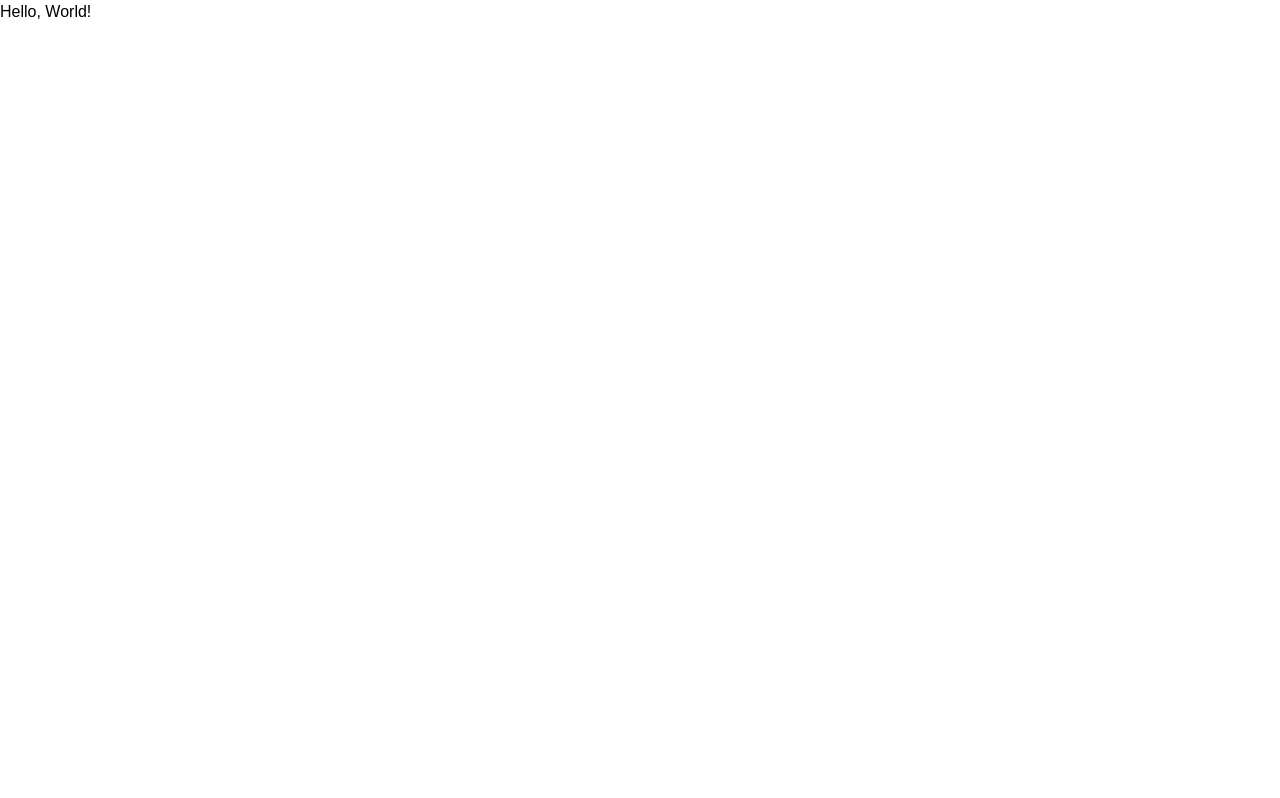
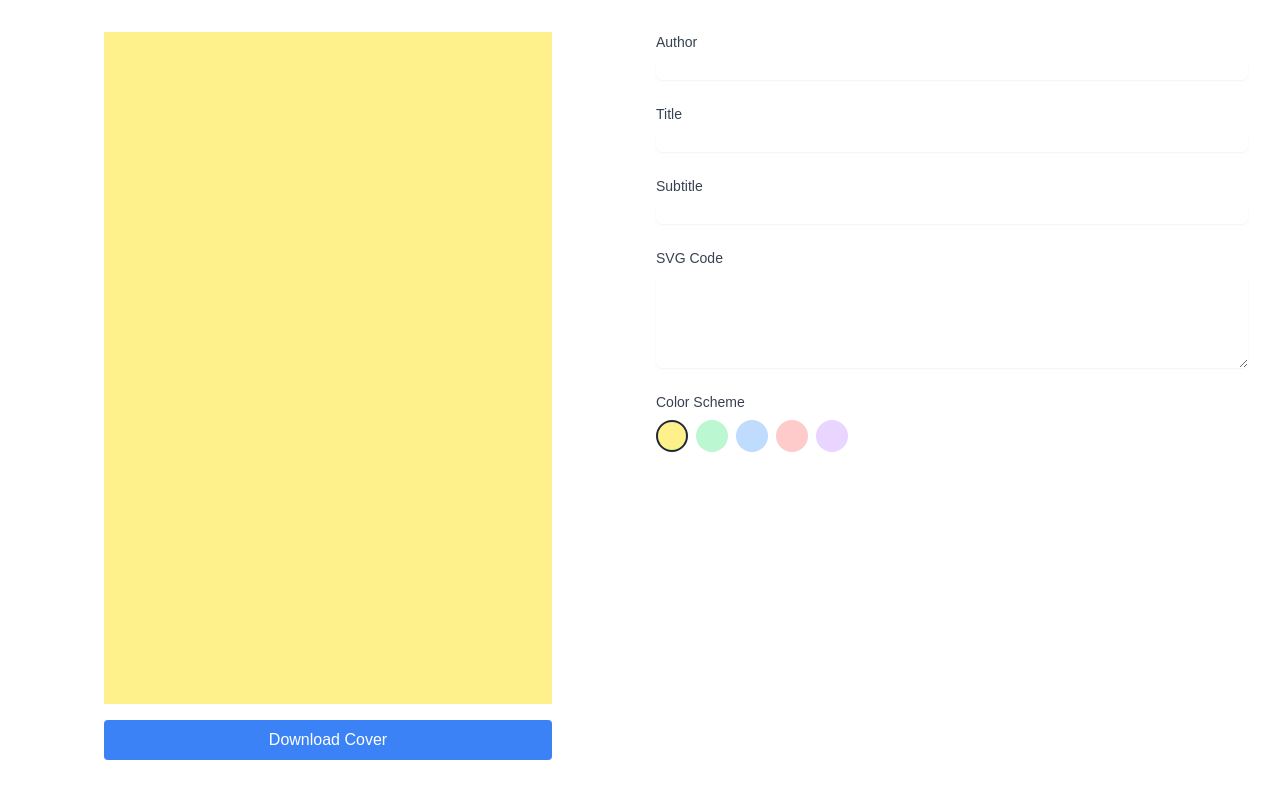
Before and after one commit to acomarcho/book-cover-creator, a Next.js app: page / in a window 1280 px wide. Built offline with nearby package versions, Linux system fonts and the light colour scheme.

Commit message:
feat: add initial logic and components

```diff
--- a/app/page.tsx
+++ b/app/page.tsx
@@ -1,3 +1,27 @@
+"use client";
+
+import { useState } from "react";
+import BookCover from "@/components/BookCover";
+import InputPanel from "@/components/InputPanel";
+import { BookCoverData } from "@/types";
+
 export default function Home() {
-  return <h1>Hello, World!</h1>;
+  const [bookData, setBookData] = useState<BookCoverData>({
+    author: "",
+    title: "",
+    subtitle: "",
+    svg: "",
+    backgroundColor: "bg-yellow-200",
+    textColor: "text-yellow-800",
+    svgColor: "fill-yellow-800",
+  });
+
+  return (
+    <main className="min-h-screen p-8">
+      <div className="max-w-7xl mx-auto grid grid-cols-1 md:grid-cols-2 gap-8">
+        <BookCover bookData={bookData} />
+        <InputPanel bookData={bookData} setBookData={setBookData} />
+      </div>
+    </main>
+  );
 }
--- /dev/null
+++ b/components/BookCover.tsx
@@ -0,0 +1,55 @@
+"use client";
+
+import { BookCoverData } from "@/types";
+import { useCallback } from "react";
+import html2canvas from "html2canvas";
+
+interface BookCoverProps {
+  bookData: BookCoverData;
+}
+
+export default function BookCover({ bookData }: BookCoverProps) {
+  const downloadCover = useCallback(async () => {
+    const coverElement = document.getElementById("book-cover");
+    if (!coverElement) return;
+
+    const canvas = await html2canvas(coverElement);
+    const link = document.createElement("a");
+    link.download = "book-cover.png";
+    link.href = canvas.toDataURL();
+    link.click();
+  }, []);
+
+  return (
+    <div className="flex flex-col gap-4">
+      <div
+        id="book-cover"
+        className={`aspect-[2/3] w-full max-w-md mx-auto ${bookData.backgroundColor} p-8 flex flex-col items-center justify-between`}
+      >
+        <div className={`${bookData.textColor} text-center`}>
+          <p className="text-xl font-medium">{bookData.author}</p>
+        </div>
+        <div className="flex flex-col items-center gap-6">
+          {bookData.svg && (
+            <div
+              className={`w-32 h-32 ${bookData.svgColor}`}
+              dangerouslySetInnerHTML={{ __html: bookData.svg }}
+            />
+          )}
+          <div className={`${bookData.textColor} text-center`}>
+            <h1 className="text-4xl font-bold mb-2">{bookData.title}</h1>
+            <p className="text-xl">{bookData.subtitle}</p>
+          </div>
+        </div>
+        <div className="h-8" /> {/* Spacer */}
+      </div>
+
+      <button
+        onClick={downloadCover}
+        className="bg-blue-500 text-white px-4 py-2 rounded hover:bg-blue-600 transition-colors w-full max-w-md mx-auto"
+      >
+        Download Cover
+      </button>
+    </div>
+  );
+}
--- /dev/null
+++ b/components/InputPanel.tsx
@@ -0,0 +1,96 @@
+"use client";
+
+import { BookCoverData } from "@/types";
+
+const colorOptions = [
+  { bg: "bg-yellow-200", text: "text-yellow-800", svg: "fill-yellow-800" },
+  { bg: "bg-green-200", text: "text-green-800", svg: "fill-green-800" },
+  { bg: "bg-blue-200", text: "text-blue-800", svg: "fill-blue-800" },
+  { bg: "bg-red-200", text: "text-red-800", svg: "fill-red-800" },
+  { bg: "bg-purple-200", text: "text-purple-800", svg: "fill-purple-800" },
+];
+
+interface InputPanelProps {
+  bookData: BookCoverData;
+  setBookData: (data: BookCoverData) => void;
+}
+
+export default function InputPanel({ bookData, setBookData }: InputPanelProps) {
+  return (
+    <div className="space-y-6">
+      <div>
+        <label className="block text-sm font-medium text-gray-700">
+          Author
+        </label>
+        <input
+          type="text"
+          value={bookData.author}
+          onChange={(e) => setBookData({ ...bookData, author: e.target.value })}
+          className="mt-1 block w-full rounded-md border-gray-300 shadow-sm focus:border-blue-500 focus:ring-blue-500"
+        />
+      </div>
+
+      <div>
+        <label className="block text-sm font-medium text-gray-700">Title</label>
+        <input
+          type="text"
+          value={bookData.title}
+          onChange={(e) => setBookData({ ...bookData, title: e.target.value })}
+          className="mt-1 block w-full rounded-md border-gray-300 shadow-sm focus:border-blue-500 focus:ring-blue-500"
+        />
+      </div>
+
+      <div>
+        <label className="block text-sm font-medium text-gray-700">
+          Subtitle
+        </label>
+        <input
+          type="text"
+          value={bookData.subtitle}
+          onChange={(e) =>
+            setBookData({ ...bookData, subtitle: e.target.value })
+          }
+          className="mt-1 block w-full rounded-md border-gray-300 shadow-sm focus:border-blue-500 focus:ring-blue-500"
+        />
+      </div>
+
+      <div>
+        <label className="block text-sm font-medium text-gray-700">
+          SVG Code
+        </label>
+        <textarea
+          value={bookData.svg}
+          onChange={(e) => setBookData({ ...bookData, svg: e.target.value })}
+          className="mt-1 block w-full rounded-md border-gray-300 shadow-sm focus:border-blue-500 focus:ring-blue-500"
+          rows={4}
+        />
+      </div>
+
+      <div>
+        <label className="block text-sm font-medium text-gray-700 mb-2">
+          Color Scheme
+        </label>
+        <div className="flex gap-2 flex-wrap">
+          {colorOptions.map((color) => (
+            <button
+              key={color.bg}
+              onClick={() =>
+                setBookData({
+                  ...bookData,
+                  backgroundColor: color.bg,
+                  textColor: color.text,
+                  svgColor: color.svg,
+                })
+              }
+              className={`w-8 h-8 rounded-full ${color.bg} border-2 ${
+                bookData.backgroundColor === color.bg
+                  ? "border-gray-800"
+                  : "border-transparent"
+              }`}
+            />
+          ))}
+        </div>
+      </div>
+    </div>
+  );
+}
--- /dev/null
+++ b/types/index.tsx
@@ -0,0 +1,9 @@
+export interface BookCoverData {
+  author: string;
+  title: string;
+  subtitle: string;
+  svg: string;
+  backgroundColor: string;
+  textColor: string;
+  svgColor: string;
+}
```
Also changed, not shown: package.json (+6 -5 lines), 1 other file (tests, documents, lock files or other folders).
